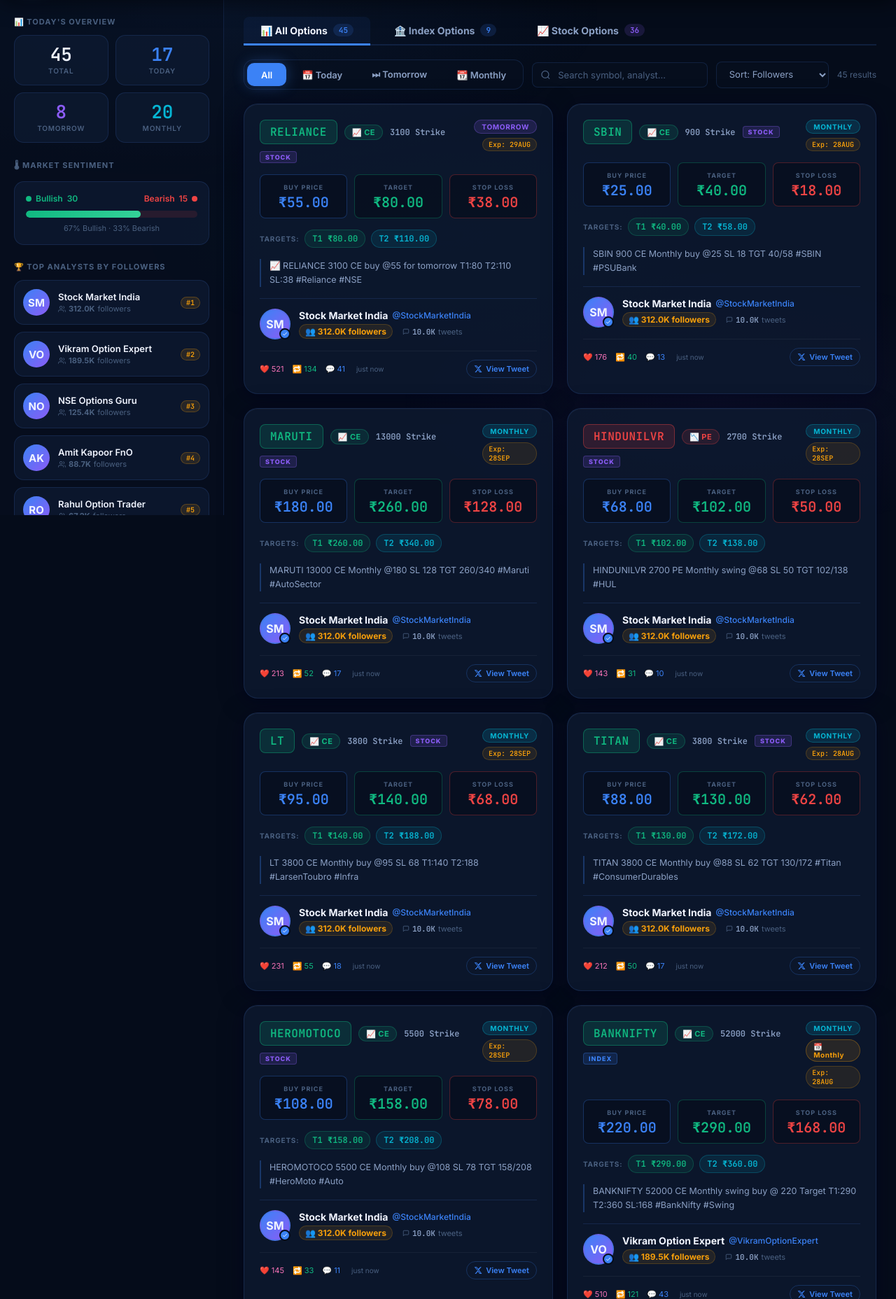
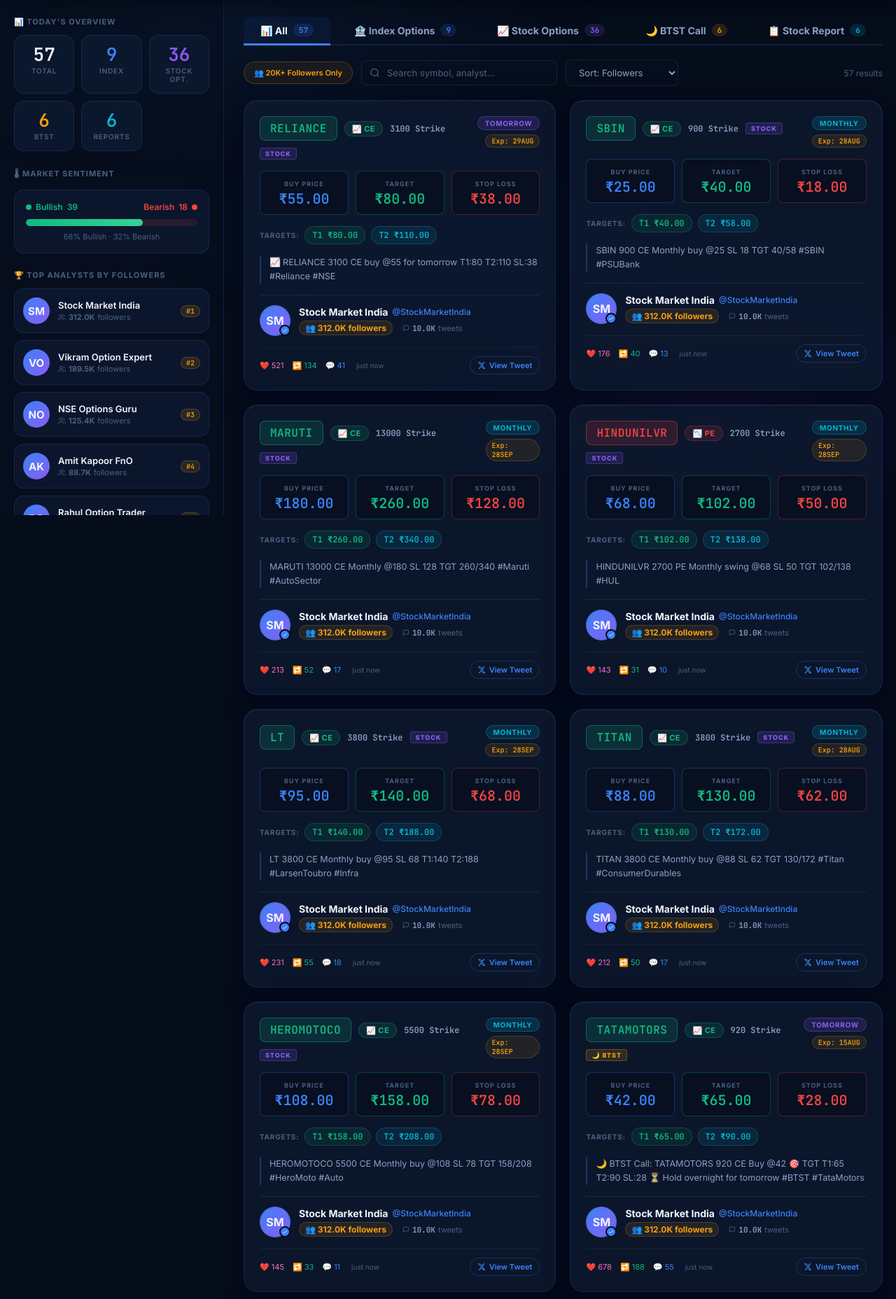
Before and after one commit to hemixinfotech/stock-option-recommendation, a Flask app: page / in a window 1280 px wide. Shown: the part 64-1920 px from the top of the page at 70% size. Run offline with Flask 3, Linux system fonts and the light colour scheme.

Commit message:
feat: add BTST Call & Stock Report tabs, remove Today/Tomorrow/Monthly filters, filter by 20K+ followers
- Remove Today, Tomorrow, Monthly filter buttons from all sections
- Add BTST Call tab (instrument_type=btst) parallel to Index/Stock Options
- Add Stock Report tab (instrument_type=stock_report) parallel to Index/Stock Options
- Add BTST_KEYWORDS and STOCK_REPORT_KEYWORDS regex patterns to parse_text()
- Filter recommendations to profiles with >= 20K followers (live scraper + API)
- Add min_followers query param to /api/recommendations and /api/stats endpoints
- Update sidebar stats: replace Today/Tomorrow/Monthly with Index/Stock/BTST/Report counts
- Add 6 BTST mock entries and 6 Stock Report mock entries (all 20K+ followers)
- Add instrument badge CSS for btst and stock_report types
- Fix mock_009 MidcapNifty Expert follower count 18500 -> 22500

```diff
--- a/app.py
+++ b/app.py
@@ -7,7 +7,8 @@ Serves the web UI and provides REST API endpoints.
 Endpoints:
   GET /                     → Main dashboard UI
   GET /api/recommendations  → All recommendations (JSON)
-  GET /api/recommendations?horizon=today|tomorrow|monthly
+  GET /api/recommendations?instrument_type=index|stock|btst|stock_report
+  GET /api/recommendations?min_followers=20000
   GET /api/refresh          → Force refresh from Twitter API
   GET /api/stats            → Summary statistics
 """
@@ -84,13 +85,16 @@ def _do_refresh() -> None:
         _CACHE["last_updated"] = datetime.now(timezone.utc)
 
 
-def _filter_data(data: list, horizon: Optional[str], instrument_type: Optional[str] = None, expiry_type: Optional[str] = None) -> list:
+def _filter_data(data: list, horizon: Optional[str], instrument_type: Optional[str] = None,
+                 expiry_type: Optional[str] = None, min_followers: int = 0) -> list:
     if horizon and horizon in ("today", "tomorrow", "monthly"):
         data = [r for r in data if r.get("horizon") == horizon]
-    if instrument_type and instrument_type in ("index", "stock"):
+    if instrument_type and instrument_type in ("index", "stock", "btst", "stock_report"):
         data = [r for r in data if r.get("instrument_type") == instrument_type]
     if expiry_type and expiry_type in ("weekly", "monthly"):
         data = [r for r in data if r.get("expiry_type") == expiry_type]
+    if min_followers > 0:
+        data = [r for r in data if (r.get("author") or {}).get("followers", 0) >= min_followers]
     return data
 
 
@@ -135,9 +139,10 @@ def api_recommendations():
     search          = request.args.get("q", "").strip().upper()
     instrument_type = request.args.get("instrument_type")
     expiry_type     = request.args.get("expiry_type")
+    min_followers   = int(request.args.get("min_followers", 0))
 
     data = _get_data()
-    data = _filter_data(data, horizon, instrument_type, expiry_type)
+    data = _filter_data(data, horizon, instrument_type, expiry_type, min_followers)
 
     if search:
         data = [
@@ -178,15 +183,21 @@ def api_refresh():
 
 @app.route("/api/stats")
 def api_stats():
+    min_followers = int(request.args.get("min_followers", 0))
     data = _get_data()
-    today_cnt     = sum(1 for r in data if r.get("horizon") == "today")
-    tomorrow_cnt  = sum(1 for r in data if r.get("horizon") == "tomorrow")
-    monthly_cnt   = sum(1 for r in data if r.get("horizon") == "monthly")
-    bullish_cnt   = sum(1 for r in data if r.get("sentiment") == "BULLISH")
-    bearish_cnt   = sum(1 for r in data if r.get("sentiment") == "BEARISH")
-    index_cnt     = sum(1 for r in data if r.get("instrument_type") == "index")
-    stock_cnt     = sum(1 for r in data if r.get("instrument_type") == "stock")
-    weekly_cnt    = sum(1 for r in data if r.get("expiry_type") == "weekly")
+    if min_followers > 0:
+        data = [r for r in data if (r.get("author") or {}).get("followers", 0) >= min_followers]
+
+    today_cnt       = sum(1 for r in data if r.get("horizon") == "today")
+    tomorrow_cnt    = sum(1 for r in data if r.get("horizon") == "tomorrow")
+    monthly_cnt     = sum(1 for r in data if r.get("horizon") == "monthly")
+    bullish_cnt     = sum(1 for r in data if r.get("sentiment") == "BULLISH")
+    bearish_cnt     = sum(1 for r in data if r.get("sentiment") == "BEARISH")
+    index_cnt       = sum(1 for r in data if r.get("instrument_type") == "index")
+    stock_cnt       = sum(1 for r in data if r.get("instrument_type") == "stock")
+    btst_cnt        = sum(1 for r in data if r.get("instrument_type") == "btst")
+    report_cnt      = sum(1 for r in data if r.get("instrument_type") == "stock_report")
+    weekly_cnt      = sum(1 for r in data if r.get("expiry_type") == "weekly")
     monthly_exp_cnt = sum(1 for r in data if r.get("expiry_type") == "monthly")
 
     top_authors = {}
@@ -220,6 +231,8 @@ def api_stats():
         "bearish": bearish_cnt,
         "index_count": index_cnt,
         "stock_count": stock_cnt,
+        "btst_count": btst_cnt,
+        "report_count": report_cnt,
         "weekly_count": weekly_cnt,
         "monthly_expiry_count": monthly_exp_cnt,
         "top_authors": top_authors_list,
--- a/templates/index.html
+++ b/templates/index.html
@@ -247,7 +247,7 @@
     /* Stats overview */
     .stats-grid {
       display: grid;
-      grid-template-columns: 1fr 1fr;
+      grid-template-columns: repeat(auto-fill, minmax(80px, 1fr));
       gap: 10px;
     }
 
@@ -281,10 +281,11 @@
       letter-spacing: 0.8px;
     }
 
-    .stat-card.today  .stat-value { color: var(--accent-blue); }
-    .stat-card.tmrow  .stat-value { color: var(--accent-purple); }
-    .stat-card.monthly .stat-value { color: var(--accent-cyan); }
-    .stat-card.total   .stat-value { color: var(--text-primary); }
+    .stat-card.index-opt  .stat-value { color: var(--accent-blue); }
+    .stat-card.stock-opt  .stat-value { color: var(--accent-purple); }
+    .stat-card.btst-opt   .stat-value { color: var(--accent-orange); }
+    .stat-card.report-opt .stat-value { color: var(--accent-cyan); }
+    .stat-card.total       .stat-value { color: var(--text-primary); }
 
     /* Sentiment bar */
     .sentiment-section { }
@@ -507,6 +508,30 @@
       color: var(--accent-purple);
     }
 
+    .instr-tab.btst-tab .instr-tab-count {
+      background: rgba(245,158,11,0.15);
+      color: var(--accent-orange);
+    }
+
+    .instr-tab.report-tab .instr-tab-count {
+      background: rgba(6,182,212,0.15);
+      color: var(--accent-cyan);
+    }
+
+    .follower-filter-note {
+      display: flex;
+      align-items: center;
+      gap: 8px;
+      padding: 8px 14px;
+      background: rgba(245,158,11,0.08);
+      border: 1px solid rgba(245,158,11,0.25);
+      border-radius: 99px;
+      font-size: 11px;
+      font-weight: 600;
+      color: var(--accent-orange);
+      white-space: nowrap;
+    }
+
     /* ── Index expiry sub-tabs ── */
     .expiry-subtabs-wrap {
       display: none;
@@ -1091,6 +1116,18 @@
       background: rgba(139,92,246,0.15);
       color: var(--accent-purple);
       border: 1px solid rgba(139,92,246,0.3);
+    }
+
+    .instrument-badge.btst {
+      background: rgba(245,158,11,0.15);
+      color: var(--accent-orange);
+      border: 1px solid rgba(245,158,11,0.3);
+    }
+
+    .instrument-badge.stock_report {
+      background: rgba(6,182,212,0.15);
+      color: var(--accent-cyan);
+      border: 1px solid rgba(6,182,212,0.3);
     }
 
     /* =========================================================
@@ -1174,7 +1211,7 @@
         border-right: none;
         border-bottom: 1px solid var(--border);
       }
-      .stats-grid { grid-template-columns: repeat(4, 1fr); }
+      .stats-grid { grid-template-columns: repeat(5, 1fr); }
       .analysts-list { flex-direction: row; overflow-x: auto; }
       .analyst-mini-card { flex-shrink: 0; width: 200px; }
     }
@@ -1236,17 +1273,21 @@
             <div class="stat-value" id="statTotal">—</div>
             <div class="stat-label">Total</div>
           </div>
-          <div class="stat-card today">
-            <div class="stat-value" id="statToday">—</div>
-            <div class="stat-label">Today</div>
+          <div class="stat-card index-opt">
+            <div class="stat-value" id="statIndex">—</div>
+            <div class="stat-label">Index</div>
           </div>
-          <div class="stat-card tmrow">
-            <div class="stat-value" id="statTomorrow">—</div>
-            <div class="stat-label">Tomorrow</div>
+          <div class="stat-card stock-opt">
+            <div class="stat-value" id="statStock">—</div>
+            <div class="stat-label">Stock Opt.</div>
           </div>
-          <div class="stat-card monthly">
-            <div class="stat-value" id="statMonthly">—</div>
-            <div class="stat-label">Monthly</div>
+          <div class="stat-card btst-opt">
+            <div class="stat-value" id="statBtst">—</div>
+            <div class="stat-label">BTST</div>
+          </div>
+          <div class="stat-card report-opt">
+            <div class="stat-value" id="statReport">—</div>
+            <div class="stat-label">Reports</div>
           </div>
         </div>
       </div>
@@ -1298,7 +1339,7 @@
       <!-- ── Instrument type top-level tabs ── -->
       <div class="instrument-tabs-wrap">
         <button class="instr-tab active" id="instrAll" onclick="setInstrumentType(null, this)">
-          📊 All Options
+          📊 All
           <span class="instr-tab-count" id="instrAllCount">—</span>
         </button>
         <button class="instr-tab" id="instrIndex" onclick="setInstrumentType('index', this)">
@@ -1309,6 +1350,14 @@
           📈 Stock Options
           <span class="instr-tab-count" id="instrStockCount">—</span>
         </button>
+        <button class="instr-tab btst-tab" id="instrBtst" onclick="setInstrumentType('btst', this)">
+          🌙 BTST Call
+          <span class="instr-tab-count" id="instrBtstCount">—</span>
+        </button>
+        <button class="instr-tab report-tab" id="instrReport" onclick="setInstrumentType('stock_report', this)">
+          📋 Stock Report
+          <span class="instr-tab-count" id="instrReportCount">—</span>
+        </button>
       </div>
 
       <!-- ── Weekly / Monthly sub-tabs (only for Index Options) ── -->
@@ -1321,11 +1370,8 @@
 
       <!-- Filter bar -->
       <div class="filter-bar">
-        <div class="horizon-tabs">
-          <button class="tab-btn active" id="tabAll"      onclick="setHorizon(null,    this)">All</button>
-          <button class="tab-btn"        id="tabToday"    onclick="setHorizon('today', this)">📅 Today</button>
-          <button class="tab-btn"        id="tabTomorrow" onclick="setHorizon('tomorrow', this)">⏭ Tomorrow</button>
-          <button class="tab-btn"        id="tabMonthly"  onclick="setHorizon('monthly', this)">📆 Monthly</button>
+        <div class="follower-filter-note">
+          👥 20K+ Followers Only
         </div>
 
         <div class="search-wrap">
@@ -1362,11 +1408,11 @@
 
   <!-- ===================== JAVASCRIPT ===================== -->
   <script>
-    let currentHorizon        = null;
     let currentInstrumentType = null;
     let currentExpiryType     = null;
     let searchTimeout  = null;
     let allStats       = null;
+    const MIN_FOLLOWERS = 20000;
 
     // ── Utilities ──────────────────────────────────────────
 
@@ -1405,19 +1451,22 @@
 
     async function loadStats() {
       try {
-        const res  = await fetch('/api/stats');
+        const res  = await fetch('/api/stats?min_followers=20000');
         const data = await res.json();
         allStats = data;
 
-        document.getElementById('statTotal').textContent    = data.total || 0;
-        document.getElementById('statToday').textContent    = data.today || 0;
-        document.getElementById('statTomorrow').textContent = data.tomorrow || 0;
-        document.getElementById('statMonthly').textContent  = data.monthly || 0;
+        document.getElementById('statTotal').textContent  = data.total || 0;
+        document.getElementById('statIndex').textContent  = data.index_count || 0;
+        document.getElementById('statStock').textContent  = data.stock_count || 0;
+        document.getElementById('statBtst').textContent   = data.btst_count || 0;
+        document.getElementById('statReport').textContent = data.report_count || 0;
 
         // Update instrument tab counts
-        document.getElementById('instrAllCount').textContent   = data.total || 0;
-        document.getElementById('instrIndexCount').textContent = data.index_count || 0;
-        document.getElementById('instrStockCount').textContent = data.stock_count || 0;
+        document.getElementById('instrAllCount').textContent    = data.total || 0;
+        document.getElementById('instrIndexCount').textContent  = data.index_count || 0;
+        document.getElementById('instrStockCount').textContent  = data.stock_count || 0;
+        document.getElementById('instrBtstCount').textContent   = data.btst_count || 0;
+        document.getElementById('instrReportCount').textContent = data.report_count || 0;
 
         const total = (data.bullish || 0) + (data.bearish || 0);
         const pct   = total > 0 ? Math.round((data.bullish / total) * 100) : 50;
@@ -1443,16 +1492,15 @@
     }
 
     async function loadRecommendations() {
-      const horizon = currentHorizon;
-      const sort    = document.getElementById('sortSelect').value;
-      const q       = document.getElementById('searchInput').value.trim();
+      const sort = document.getElementById('sortSelect').value;
+      const q    = document.getElementById('searchInput').value.trim();
 
       const params = new URLSearchParams();
-      if (horizon)         params.set('horizon', horizon);
       if (sort)            params.set('sort', sort);
       if (q)               params.set('q', q);
       if (currentInstrumentType) params.set('instrument_type', currentInstrumentType);
       if (currentExpiryType)     params.set('expiry_type', currentExpiryType);
+      params.set('min_followers', MIN_FOLLOWERS);
 
       document.getElementById('cardsArea').innerHTML =
         '<div class="loading-state"><div class="loading-spinner"></div><div>Loading…</div></div>';
@@ -1549,6 +1597,14 @@
       const horizonLabel = { today: 'Today', tomorrow: 'Tomorrow', monthly: 'Monthly' }[rec.horizon] || 'Unspecified';
       const author = rec.author || {};
 
+      // Instrument type badge label and class
+      const instrType = rec.instrument_type || 'stock';
+      const instrBadgeLabel = instrType === 'index' ? 'INDEX'
+        : instrType === 'btst' ? '🌙 BTST'
+        : instrType === 'stock_report' ? '📋 REPORT'
+        : 'STOCK';
+      const instrBadgeClass = instrType;
+
       const buyDisp = rec.buy_price ? '₹' + fmt(rec.buy_price) : null;
       const slDisp  = rec.stop_loss ? '₹' + fmt(rec.stop_loss) : null;
       const t1Disp  = rec.targets && rec.targets[0] ? '₹' + fmt(rec.targets[0]) : null;
@@ -1576,7 +1632,7 @@
               <div class="symbol-badge ${symClass}">${escHtml(rec.symbol || '?')}</div>
               ${opt ? `<span class="option-pill ${symClass}">${opt === 'CE' ? '📈 CE' : '📉 PE'}</span>` : ''}
               ${rec.strike_price ? `<span class="strike-label">${rec.strike_price} Strike</span>` : ''}
-              <span class="instrument-badge ${rec.instrument_type || 'stock'}">${isIndex ? 'INDEX' : 'STOCK'}</span>
+              <span class="instrument-badge ${instrBadgeClass}">${instrBadgeLabel}</span>
             </div>
             <div style="display:flex;flex-direction:column;align-items:flex-end;gap:6px">
               <span class="horizon-pill ${rec.horizon}">${horizonLabel}</span>
@@ -1658,12 +1714,6 @@
 
     // ── Controls ────────────────────────────────────────────
 
-    function setHorizon(horizon, btn) {
-      currentHorizon = horizon;
-      document.querySelectorAll('.tab-btn').forEach(b => b.classList.remove('active'));
-      btn.classList.add('active');
-      loadRecommendations();
-    }
 
     function setInstrumentType(type, btn) {
       currentInstrumentType = type;
@@ -1672,11 +1722,10 @@
       document.querySelectorAll('.instr-tab').forEach(b => b.classList.remove('active'));
       btn.classList.add('active');
 
-      // Show/hide expiry sub-tabs
+      // Show/hide expiry sub-tabs (only for index)
       const subtabs = document.getElementById('expirySubtabs');
       if (type === 'index') {
         subtabs.classList.add('visible');
-        // Reset sub-tab active state
         document.querySelectorAll('.expiry-tab').forEach(b => b.classList.remove('active'));
         document.getElementById('expiryAll').classList.add('active');
       } else {
```
Also changed, not shown: twitter_fetcher.py (+83 -6 lines).
